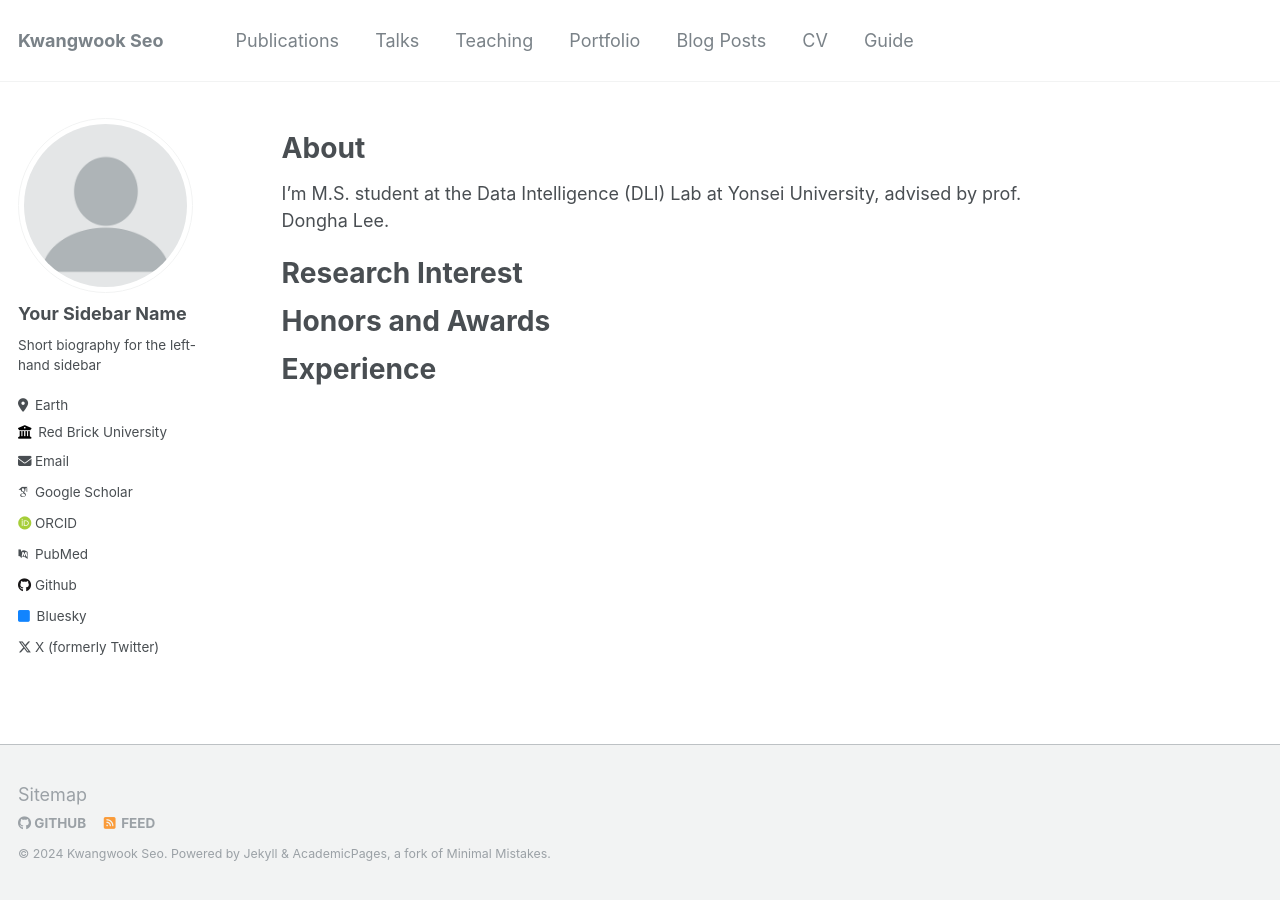
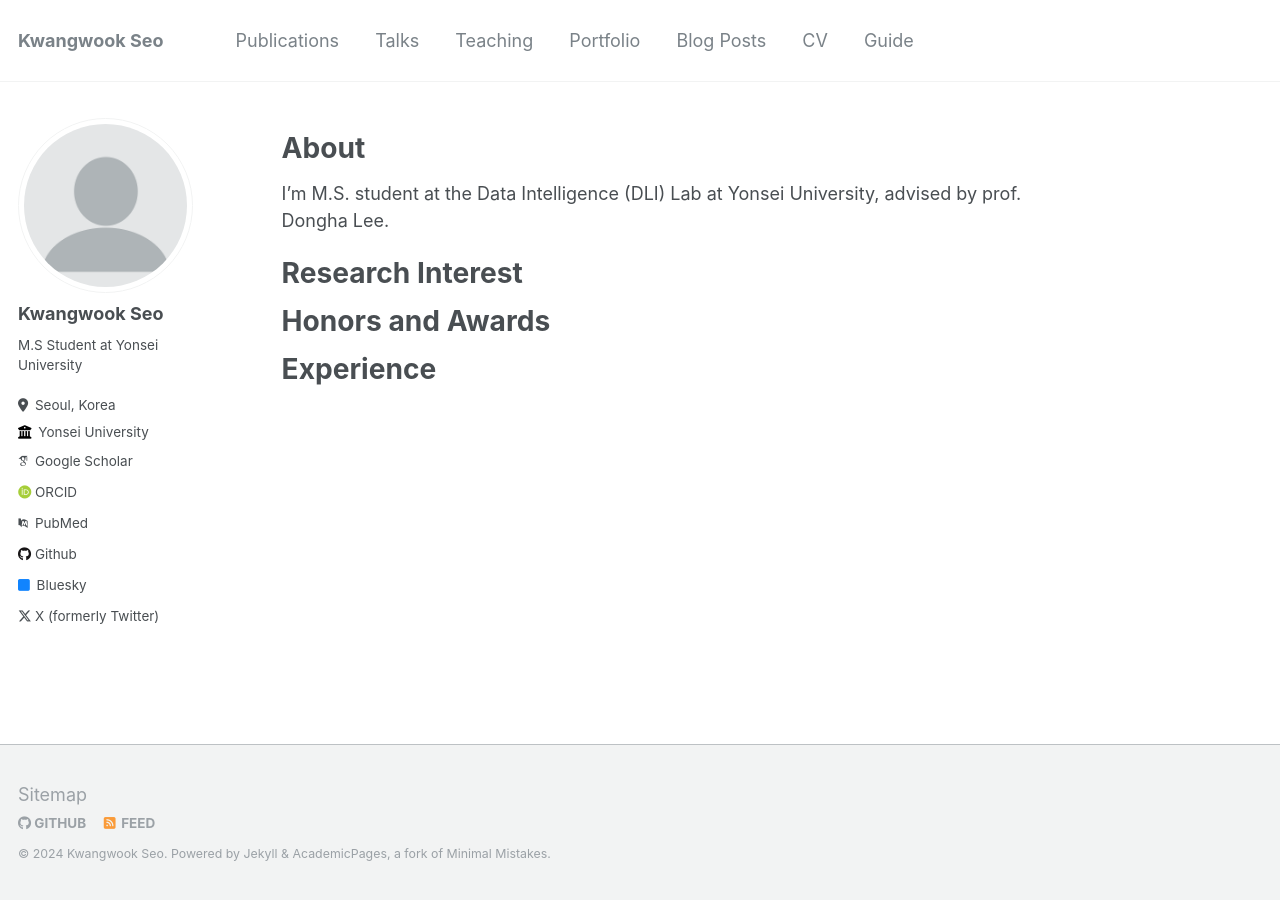
Before and after one commit to tommyEzreal/tommyEzreal.github.io, a Jekyll site: the page built from _pages/about.md, in a window 1280 px wide. Built offline with Jekyll 4.4.1, drawn with Linux system fonts in a browser that asks for light colours; some web fonts are replaced.

Commit message:
Update _config.yml

```diff
--- a/_config.yml
+++ b/_config.yml
@@ -20,13 +20,13 @@ description              : &description "M.S Student at Yonsei University"
 author:
   # Biographic information
   avatar           : "profile.png"
-  name             : "Your Sidebar Name"
+  name             : "Kwangwook Seo"
   pronouns         : # example: "she/her"
-  bio              : "Short biography for the left-hand sidebar"
-  location         : "Earth"
-  employer         : "Red Brick University"
-  uri              : # URL
-  email            : "none@example.org"
+  bio              : "M.S Student at Yonsei University"
+  location         : "Seoul, Korea"
+  employer         : "Yonsei University"
+  # uri              : # URL
+  # email            : "none@example.org"
 
   # Academic websites
   arxiv            : # URL - Update with the correct link to your profile
```
